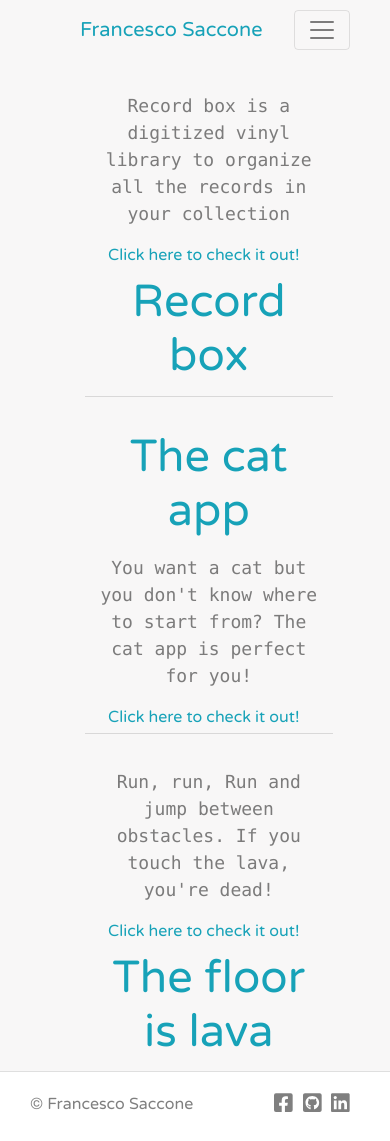
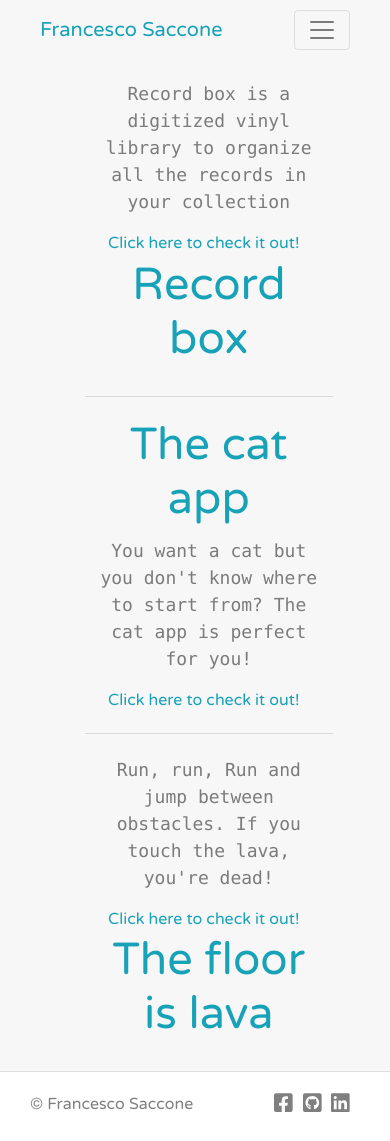
Before and after one commit to 30091995/Francesco-Portfolio, a React (Create React App) app: page /projects in a window 390 px wide. Built offline with nearby package versions, Linux system fonts and the light colour scheme.

Commit message:
Fixing responsive design

```diff
--- a/src/components/About.css
+++ b/src/components/About.css
@@ -45,7 +45,7 @@
 
   .big-logo-container{
       padding-bottom: 40px;
-      padding-top: 35px;
+      padding-top: 50px;
       padding-left: 15px;
       padding-right: 15px;
   }
--- a/src/components/NavigationBar.css
+++ b/src/components/NavigationBar.css
@@ -1,5 +1,5 @@
 .box{
-    padding-left: 80px;
+    padding-left: 40px;
     padding-right: 40px;
     padding-top: 10px;
 }
--- a/src/components/Projects.css
+++ b/src/components/Projects.css
@@ -9,6 +9,8 @@
   .small-height{
       height: 40vh;
       width: 90%;
+      padding-top: 20px;
+      padding-bottom: 20px;
   }
 
   .link-color{
--- a/src/components/Projects.js
+++ b/src/components/Projects.js
@@ -10,7 +10,7 @@ function Projects() {
         <div className="background-color">
             <NavigationBar />
             <Container fluid className="startFullHeight">
-                <Row className="small-height align-items-center justify-content-center text-center fadeIn shifted-down">
+                <Row className="small-height align-items-center justify-content-center text-center fadeIn ">
                     <Col lg="6">
                     <p className="container-text text-monospace">Record box is a digitized vinyl library to organize all the records in your collection</p>
                     <a href="https://record-box.herokuapp.com/"className="link-color">Click here to check it out!</a>
@@ -20,7 +20,7 @@ function Projects() {
                     </Col>
                 </Row>
 
-                <Row className="small-height align-items-center justify-content-center text-center border-up fadeIn4 shifted-down">
+                <Row className="small-height align-items-center justify-content-center text-center border-up fadeIn4 ">
                     <Col lg="6">
                     <h2 className="header2 link-color">The cat app</h2>
                     </Col>
@@ -30,7 +30,7 @@ function Projects() {
                     </Col>
                 </Row>
 
-                <Row className="small-height align-items-center justify-content-center text-center border-up fadeIn5 shifted-down">
+                <Row className="small-height align-items-center justify-content-center text-center border-up fadeIn5 ">
                     <Col lg="6">
                     <p className="container-text text-monospace">Run, run, Run and jump between obstacles. If you touch the lava, you're dead!</p>
                     <a href="https://happy-galileo-040424.netlify.app/"className="link-color">Click here to check it out!</a>
```
